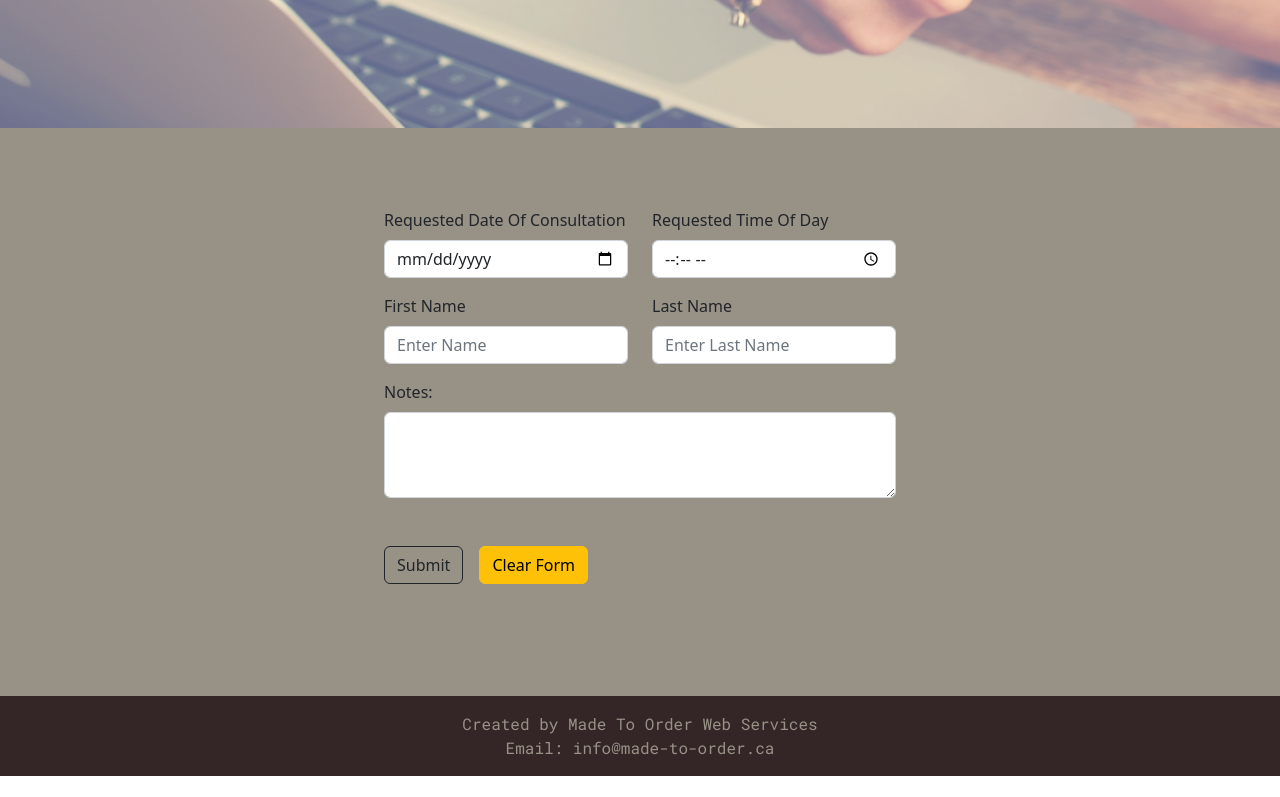
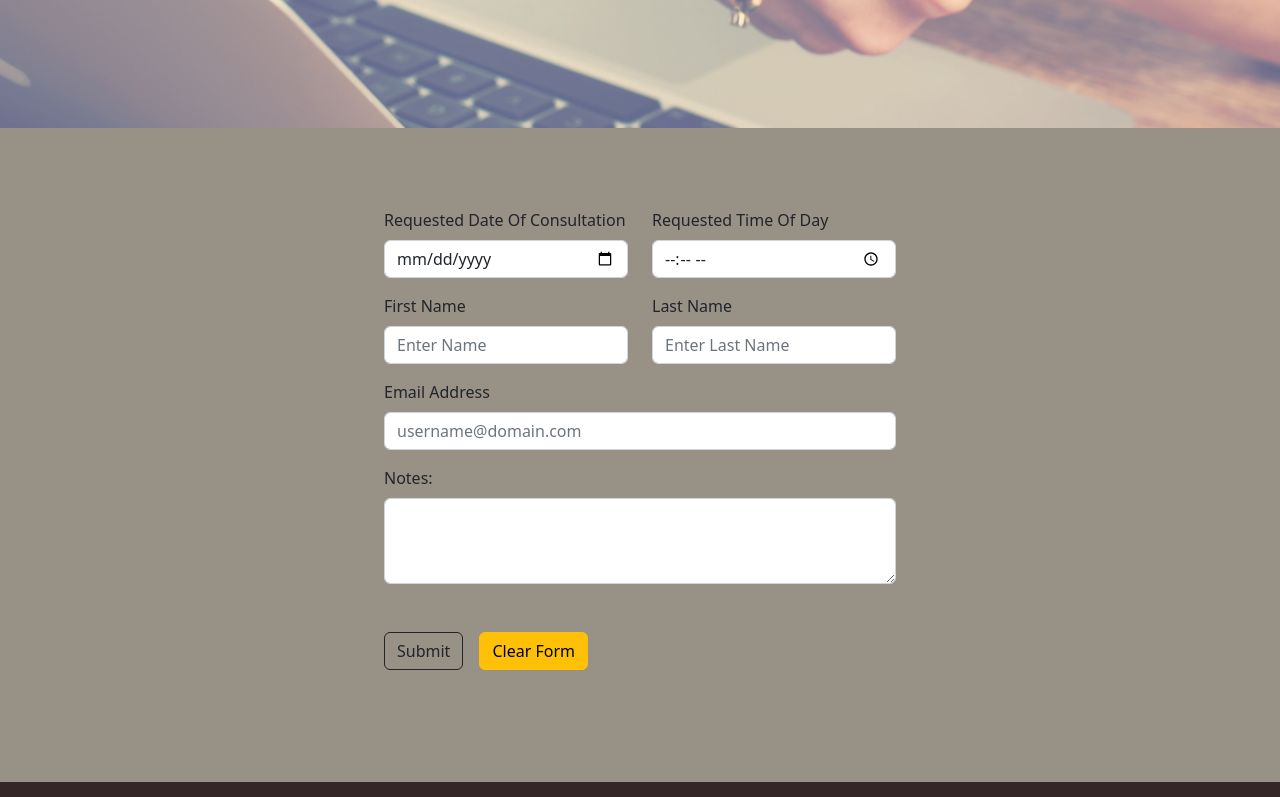
Before and after one commit to ShawnDietrich/die-tech, a React (Create React App) app: page /book in a window 1280 px wide. Shown: the part 408-1205 px from the top of the page. Before the commit the page ends 1184 px from the top, so only its background shows below. Built offline with nearby package versions, Linux system fonts and the light colour scheme; a web font is replaced by a local one.

Commit message:
Added email to contact form

```diff
--- a/src/Pages/Book.js
+++ b/src/Pages/Book.js
@@ -20,7 +20,8 @@ const Book = () => {
                 Time: e.target[1].value,
                 FirstName: e.target[2].value,
                 LastName: e.target[3].value,
-                Notes: e.target[4].value
+                Email: e.target[4].value,
+                Notes: e.target[5].value
             })
         }).then(() => {
             setShowMesg(true)
@@ -63,6 +64,13 @@ const Book = () => {
                         </Row>
 
                         <Row className="mb-3">
+                            <Form.Group as={Col} controlId='formGridEmail'>
+                                <Form.Label>Email Address</Form.Label>
+                                <FormControl name='email' type='email' placeholder="username@domain.com" required/>
+                            </Form.Group>
+                        </Row>
+
+                        <Row className="mb-3">
                             <Form.Group className="mb-3" controlId="ControlTextarea">
                                 <Form.Label>Notes:</Form.Label>
                                 <Form.Control as="textarea" rows={3} />
```
